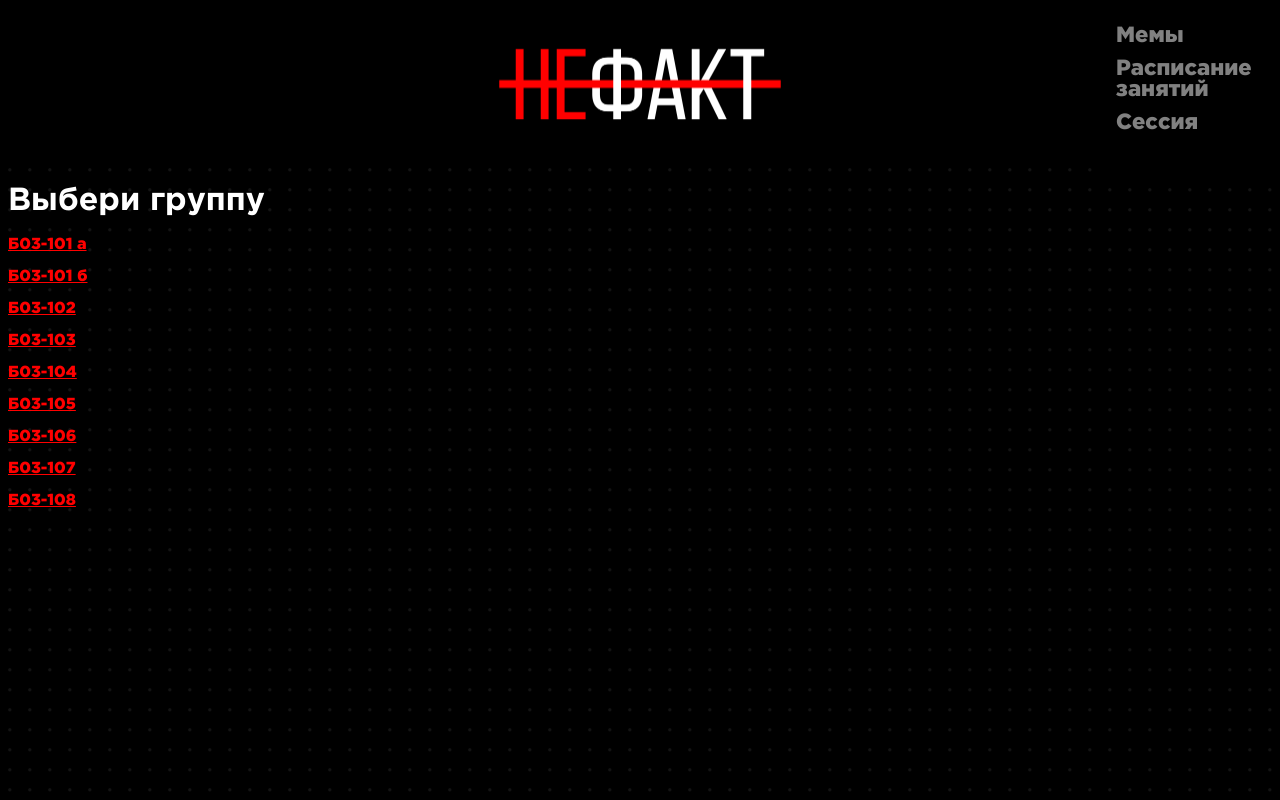
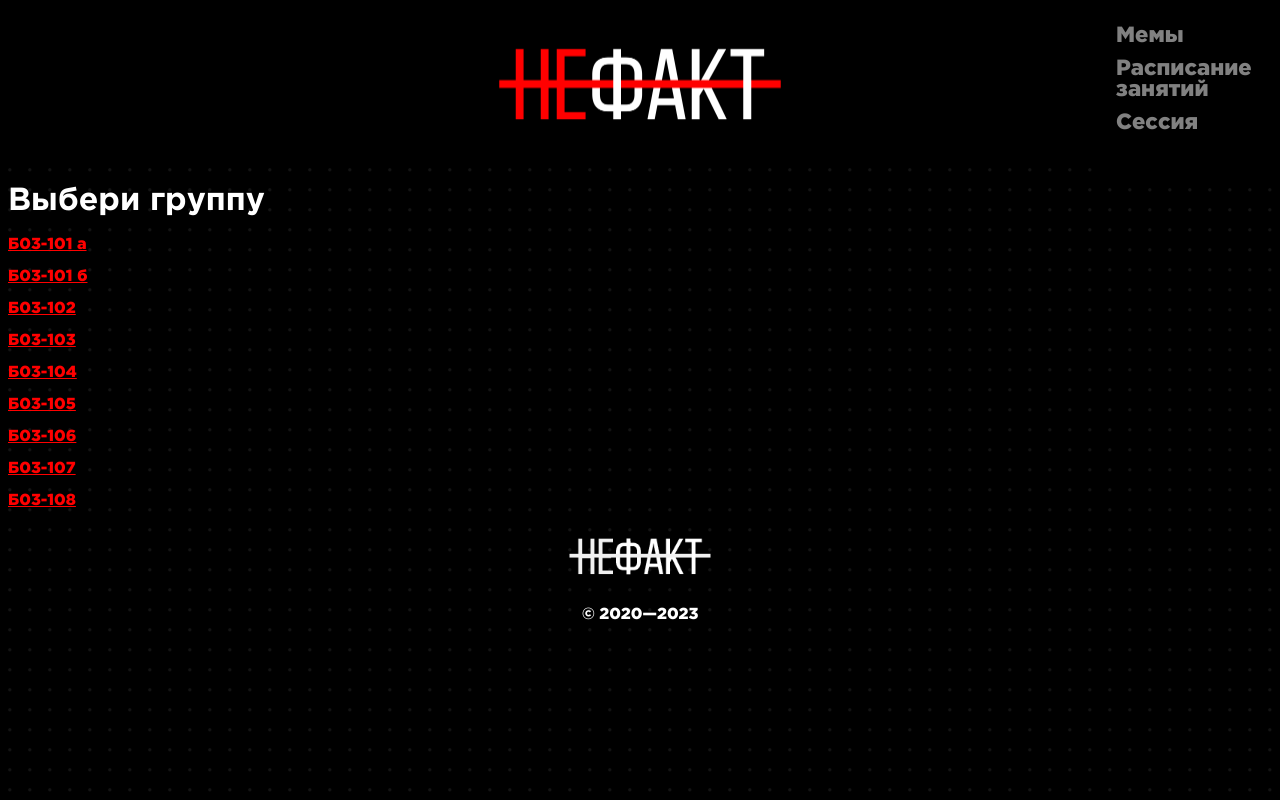
Before and after one commit to ne-fakt/ne-fakt, a plain HTML site: page 3kurs.html in a window 1280 px wide. Drawn offline with Linux system fonts and the light colour scheme.

Commit message:
Update 3kurs.html

```diff
--- a/3kurs.html
+++ b/3kurs.html
@@ -26,5 +26,9 @@
       <p><a href="rasp/107.JPG">Б03-107</a></p>
       <p><a href="rasp/108.JPG">Б03-108</a></p>
     </main>
+  <footer align="center">
+        <img src="img/logo white.png" alt="logo" width="150">
+        <p>&#169; 2020&#8212;2023</p>
+    </footer>
 </body>
 </html>
```
